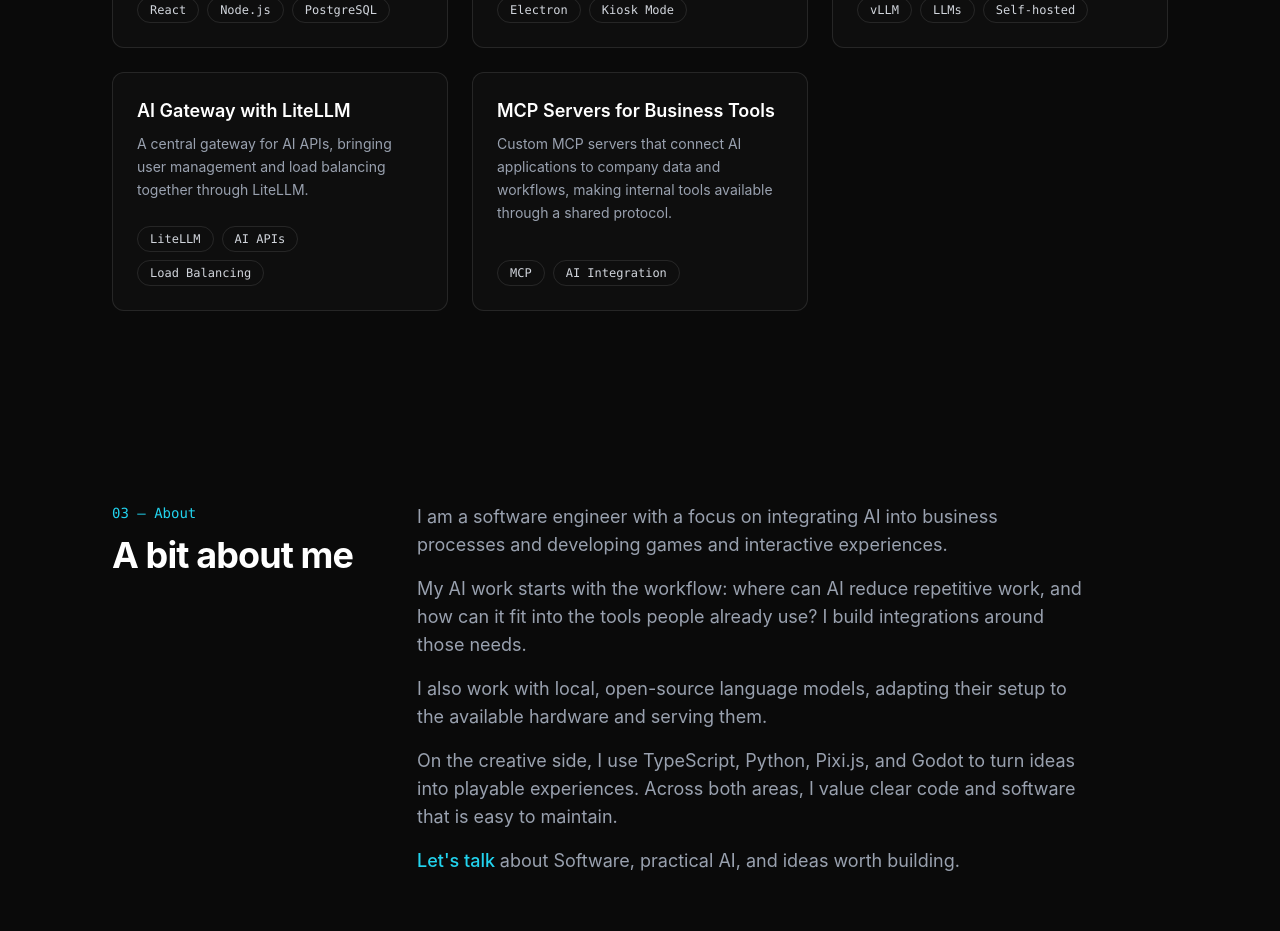
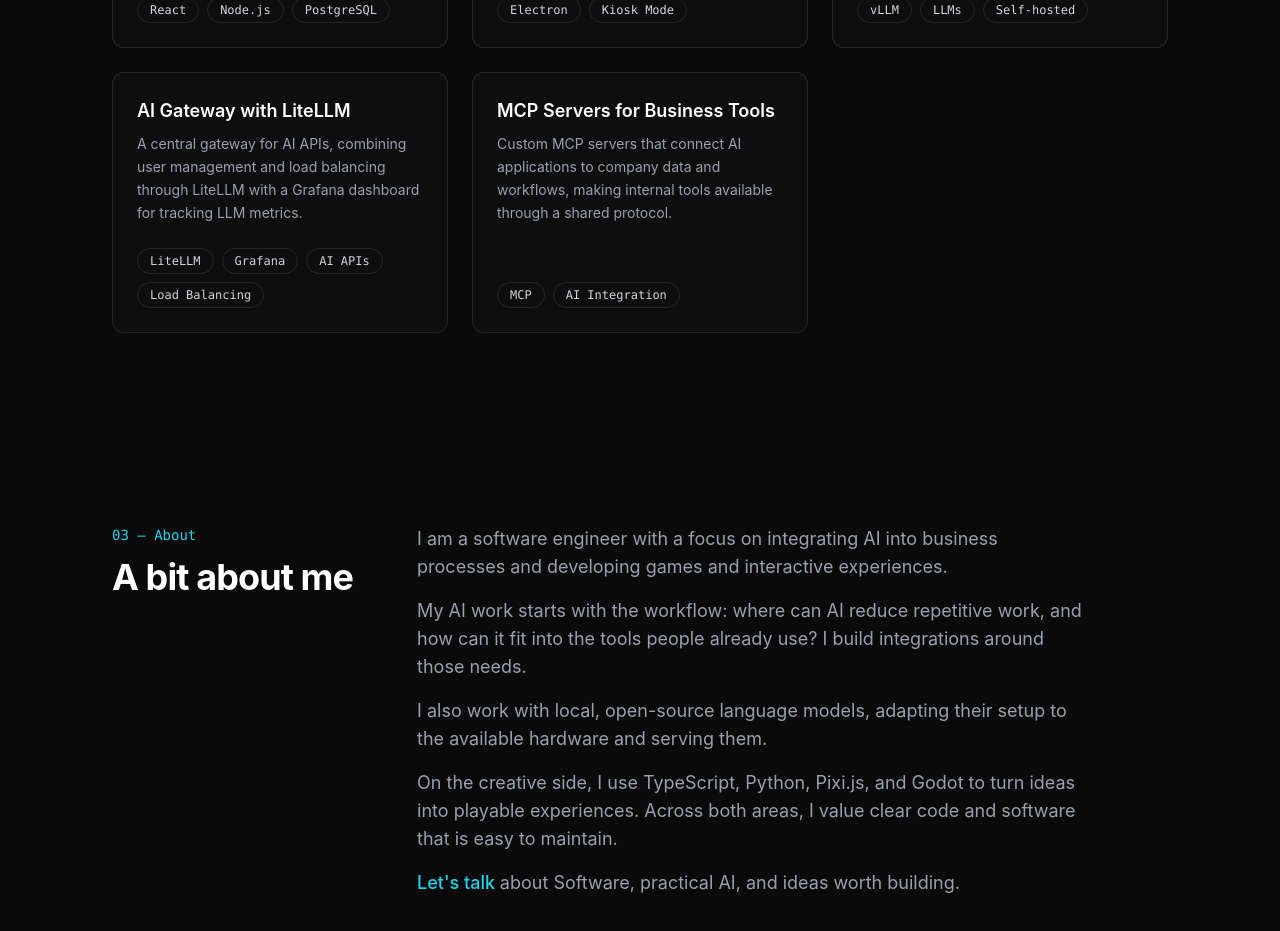
Before and after one commit to Kevin-Ratschinski/kevin-ratschinski.github.io, a Vue app: page / in a window 1280 px wide. Shown: the part 1820-2751 px from the top of the page. Built offline with nearby package versions, Linux system fonts and the light colour scheme.

Commit message:
feat: enhance project descriptions and tags for clarity and detail

```diff
--- a/src/data/portfolio.ts
+++ b/src/data/portfolio.ts
@@ -70,7 +70,8 @@ export const projects: Project[] = [
   },
   {
     title: "Electron Kiosk Applications",
-    description: "Desktop wrappers that turn web applications into dedicated kiosk experiences, with restricted permissions and controlled access to web content.",
+    description:
+      "Desktop wrappers that turn web applications into dedicated kiosk experiences, with restricted permissions and controlled access to web content.",
     tags: ["Electron", "Kiosk Mode"],
     href: "",
     linkEnabled: false,
@@ -84,8 +85,9 @@ export const projects: Project[] = [
   },
   {
     title: "AI Gateway with LiteLLM",
-    description: "A central gateway for AI APIs, bringing user management and load balancing together through LiteLLM.",
-    tags: ["LiteLLM", "AI APIs", "Load Balancing"],
+    description:
+      "A central gateway for AI APIs, combining user management and load balancing through LiteLLM with a Grafana dashboard for tracking LLM metrics.",
+    tags: ["LiteLLM", "Grafana", "AI APIs", "Load Balancing"],
     href: "",
     linkEnabled: false,
   },
```
